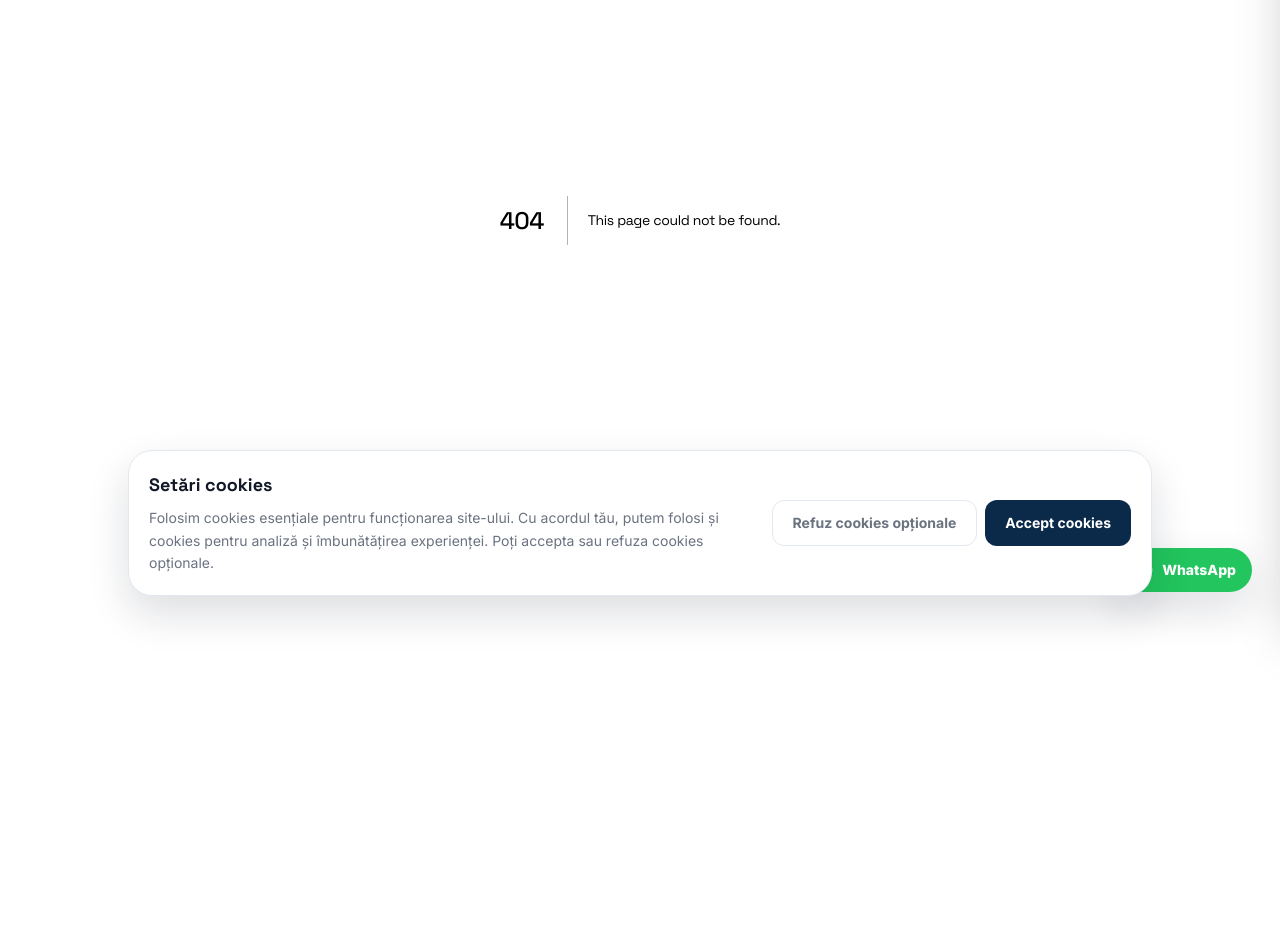
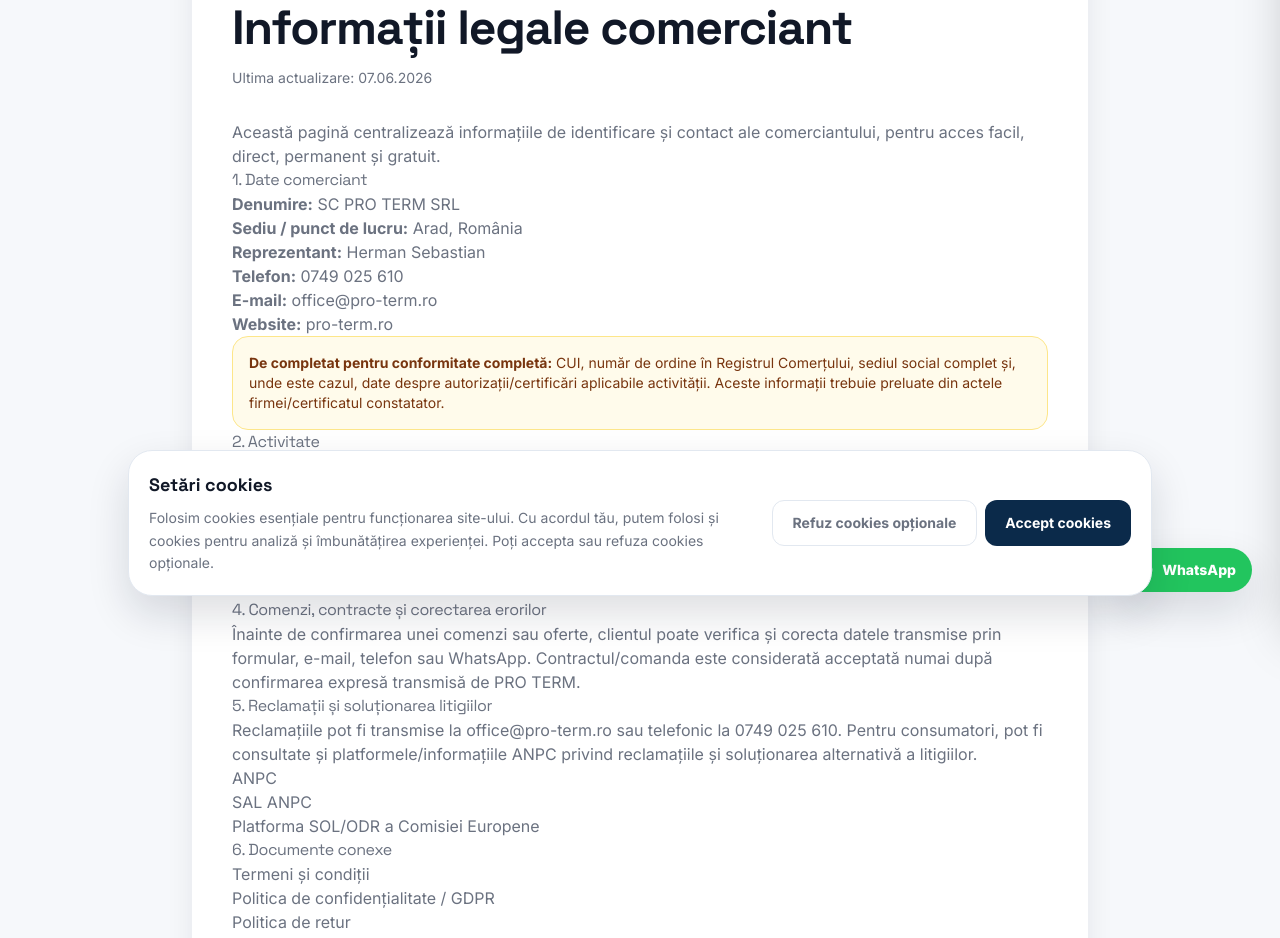
Before and after one commit to protermarad-hash/pro-term-web, a Next.js app: page /informatii-legale in a window 1280 px wide. Before the commit this address had no page. Shown: the part 180-1118 px from the top of the page. Before the commit the page ends 800 px from the top, so only its background shows below. Built offline with nearby package versions, Linux system fonts and the light colour scheme.

Commit message:
Add legal company information page

```diff
--- /dev/null
+++ b/src/app/informatii-legale/page.tsx
@@ -0,0 +1,76 @@
+import Header from '@/components/Header';
+import Footer from '@/components/Footer';
+import Link from 'next/link';
+
+const updatedAt = '07.06.2026';
+
+export default function LegalInfoPage() {
+  return (
+    <>
+      <Header />
+      <main className="bg-light-200 pt-28 pb-20">
+        <div className="container mx-auto px-4">
+          <div className="mx-auto max-w-4xl rounded-3xl bg-white p-6 shadow-card md:p-10">
+            <p className="mb-3 text-sm font-bold uppercase tracking-widest text-accent">Zona legală</p>
+            <h1 className="font-heading text-3xl font-bold text-dark md:text-5xl">Informații legale comerciant</h1>
+            <p className="mt-4 text-sm text-dark-300">Ultima actualizare: {updatedAt}</p>
+
+            <div className="prose prose-slate mt-8 max-w-none text-dark-300">
+              <p>
+                Această pagină centralizează informațiile de identificare și contact ale comerciantului, pentru acces facil, direct, permanent și gratuit.
+              </p>
+
+              <h2>1. Date comerciant</h2>
+              <ul>
+                <li><strong>Denumire:</strong> SC PRO TERM SRL</li>
+                <li><strong>Sediu / punct de lucru:</strong> Arad, România</li>
+                <li><strong>Reprezentant:</strong> Herman Sebastian</li>
+                <li><strong>Telefon:</strong> <a href="tel:+40749025610">0749 025 610</a></li>
+                <li><strong>E-mail:</strong> <a href="mailto:office@pro-term.ro">office@pro-term.ro</a></li>
+                <li><strong>Website:</strong> pro-term.ro</li>
+              </ul>
+
+              <div className="rounded-2xl border border-amber-200 bg-amber-50 p-4 text-sm text-amber-900">
+                <strong>De completat pentru conformitate completă:</strong> CUI, număr de ordine în Registrul Comerțului, sediul social complet și, unde este cazul, date despre autorizații/certificări aplicabile activității. Aceste informații trebuie preluate din actele firmei/certificatul constatator.
+              </div>
+
+              <h2>2. Activitate</h2>
+              <p>
+                PRO TERM comercializează echipamente HVAC, aparate de aer condiționat, pompe de căldură, centrale termice, accesorii și servicii conexe de consultanță, montaj, service și mentenanță.
+              </p>
+
+              <h2>3. Prețuri, TVA și livrare</h2>
+              <p>
+                Prețurile sunt afișate în RON. Unde este cazul, oferta finală va preciza dacă TVA-ul și costurile de livrare/deplasare sunt incluse sau se adaugă separat. Pentru produse tehnice și lucrări de montaj, oferta poate depinde de stoc, furnizor, traseu, accesorii, zonă de intervenție și condițiile reale din locație.
+              </p>
+
+              <h2>4. Comenzi, contracte și corectarea erorilor</h2>
+              <p>
+                Înainte de confirmarea unei comenzi sau oferte, clientul poate verifica și corecta datele transmise prin formular, e-mail, telefon sau WhatsApp. Contractul/comanda este considerată acceptată numai după confirmarea expresă transmisă de PRO TERM.
+              </p>
+
+              <h2>5. Reclamații și soluționarea litigiilor</h2>
+              <p>
+                Reclamațiile pot fi transmise la <a href="mailto:office@pro-term.ro">office@pro-term.ro</a> sau telefonic la <a href="tel:+40749025610">0749 025 610</a>. Pentru consumatori, pot fi consultate și platformele/informațiile ANPC privind reclamațiile și soluționarea alternativă a litigiilor.
+              </p>
+              <ul>
+                <li><a href="https://anpc.ro" target="_blank" rel="noopener noreferrer">ANPC</a></li>
+                <li><a href="https://reclamatiisal.anpc.ro" target="_blank" rel="noopener noreferrer">SAL ANPC</a></li>
+                <li><a href="https://ec.europa.eu/consumers/odr" target="_blank" rel="noopener noreferrer">Platforma SOL/ODR a Comisiei Europene</a></li>
+              </ul>
+
+              <h2>6. Documente conexe</h2>
+              <ul>
+                <li><Link href="/termeni-si-conditii">Termeni și condiții</Link></li>
+                <li><Link href="/politica-confidentialitate">Politica de confidențialitate / GDPR</Link></li>
+                <li><Link href="/politica-retur">Politica de retur</Link></li>
+                <li><Link href="/politica-cookies">Politica cookies</Link></li>
+              </ul>
+            </div>
+          </div>
+        </div>
+      </main>
+      <Footer />
+    </>
+  );
+}
```
